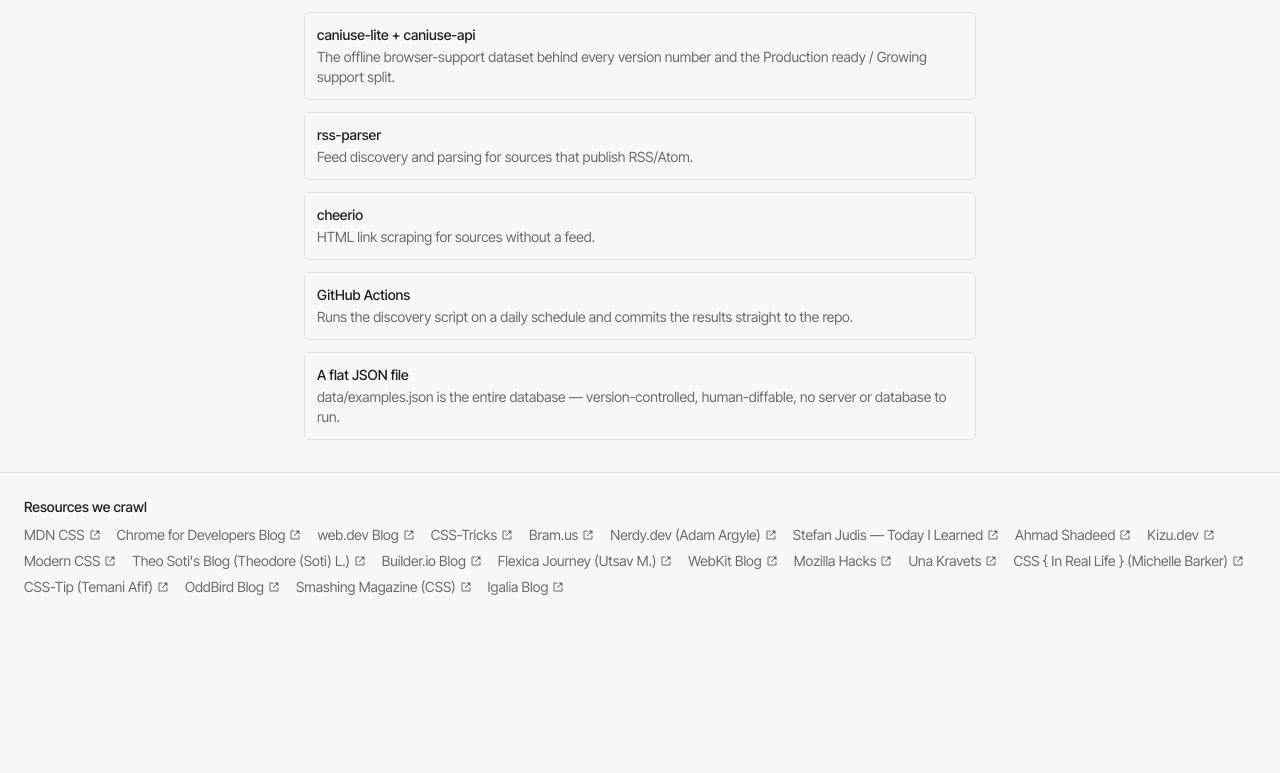
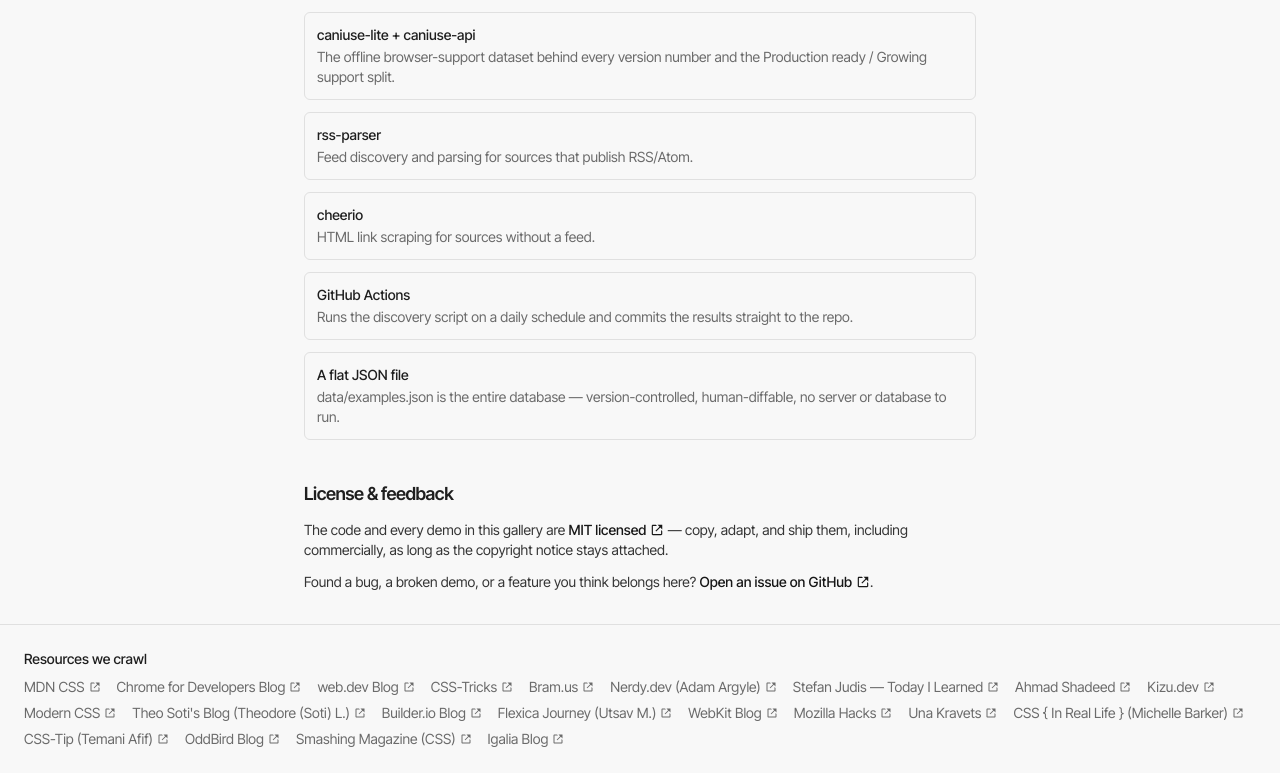
Before and after one commit to sorknes/css-features, a Next.js app: page /about in a window 1280 px wide. Shown: the part 1447-2220 px from the top of the page. Before the commit the page ends 2068 px from the top, so only its background shows below. Built offline with nearby package versions, Linux system fonts and the light colour scheme.

Commit message:
feat: add MIT license and a License & feedback section
Adds a LICENSE file and package.json license field, plus an About
page section linking to it and to GitHub Issues for bug reports and
feature suggestions.

```diff
--- a/app/about/page.tsx
+++ b/app/about/page.tsx
@@ -1,5 +1,6 @@
 import type { Metadata } from "next";
 import type { ReactNode } from "react";
+import { BiLinkExternal } from "react-icons/bi";
 import examplesData from "@/data/examples.json";
 import type { CssExample } from "@/lib/types";
 import { CATEGORIES } from "@/lib/types";
@@ -8,6 +9,8 @@ import { SUPPORT_LEVELS, SUPPORT_LEVEL_STYLES } from "@/lib/supportLevel";
 import { SOURCES } from "@/lib/sources";
 import SiteHeader from "@/components/SiteHeader";
 import SiteFooter from "@/components/SiteFooter";
+
+const REPO_URL = "https://github.com/sorknes/css-features";
 
 export const metadata: Metadata = {
   title: "About — CSS Edge",
@@ -182,6 +185,38 @@ export default function AboutPage() {
               ))}
             </ul>
           </Section>
+
+          <Section title="License & feedback">
+            <p>
+              The code and every demo in this gallery are{" "}
+              <a
+                href={`${REPO_URL}/blob/main/LICENSE`}
+                target="_blank"
+                rel="noopener noreferrer"
+                className="inline-flex items-center gap-1 font-medium text-accent underline-offset-2 hover:underline"
+              >
+                MIT licensed
+                <BiLinkExternal aria-hidden="true" className="h-3.5 w-3.5 shrink-0" />
+                <span className="sr-only"> (opens in a new tab)</span>
+              </a>{" "}
+              &mdash; copy, adapt, and ship them, including commercially, as long as the copyright
+              notice stays attached.
+            </p>
+            <p>
+              Found a bug, a broken demo, or a feature you think belongs here?{" "}
+              <a
+                href={`${REPO_URL}/issues`}
+                target="_blank"
+                rel="noopener noreferrer"
+                className="inline-flex items-center gap-1 font-medium text-accent underline-offset-2 hover:underline"
+              >
+                Open an issue on GitHub
+                <BiLinkExternal aria-hidden="true" className="h-3.5 w-3.5 shrink-0" />
+                <span className="sr-only"> (opens in a new tab)</span>
+              </a>
+              .
+            </p>
+          </Section>
         </div>
       </main>
       <SiteFooter />
--- a/package.json
+++ b/package.json
@@ -2,6 +2,7 @@
   "name": "css-edge",
   "version": "0.1.0",
   "private": true,
+  "license": "MIT",
   "scripts": {
     "dev": "next dev",
     "build": "next build",
```
Also changed, not shown: 1 other file (tests, documents, lock files or other folders).
